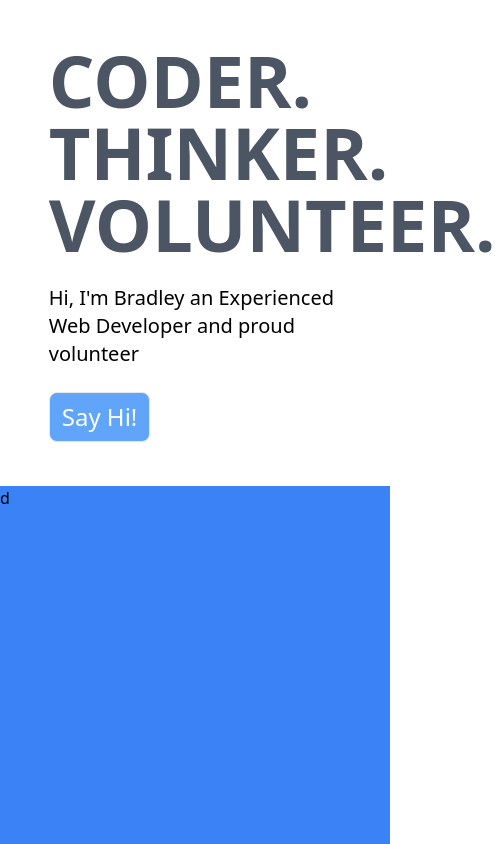
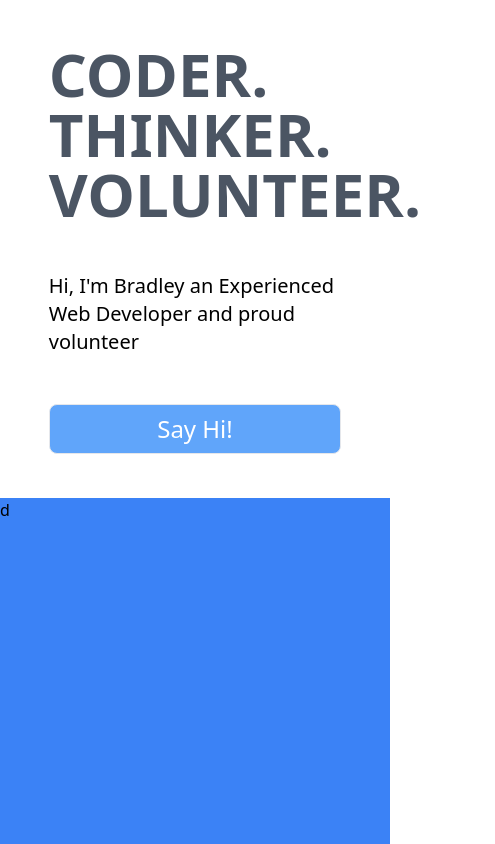
Before and after one commit to BradleyPJ/Personal-Website, a website built with Vite: page src/index.html in a window 390 px wide. Shown: the top 844 px of the page, 495 px wide, since content can reach past the window. Built offline with nearby package versions, Linux system fonts and the light colour scheme.

Commit message:
added responsiveness to sidebar elements

```diff
--- a/src/index.html
+++ b/src/index.html
@@ -13,16 +13,16 @@
         class="xl:float-left lg:h-screen py-11 md:py-56 bg-white lg:fixed lg:w-5/12"
       >
         <div class="mx-auto w-3/4">
-          <h3 class="text-7xl font-bold text-gray-600">
+          <h3 class="text-6xl md:text-7xl font-bold text-gray-600">
             CODER.<br />
             THINKER.<br />
             VOLUNTEER.<br />
           </h3>
-          <h2 class="py-6 text-xl font-thin">
+          <h2 class="py-12 text-xl font-thin">
             Hi, I'm Bradley an Experienced Web Developer and proud volunteer
           </h2>
           <button
-            class="py-2 px-3 bg-blue-400 border rounded-lg text-2xl text-white"
+            class="py-2 w-full px-3 bg-blue-400 border rounded-lg text-2xl text-white"
           >
             Say Hi!
           </button>
```
